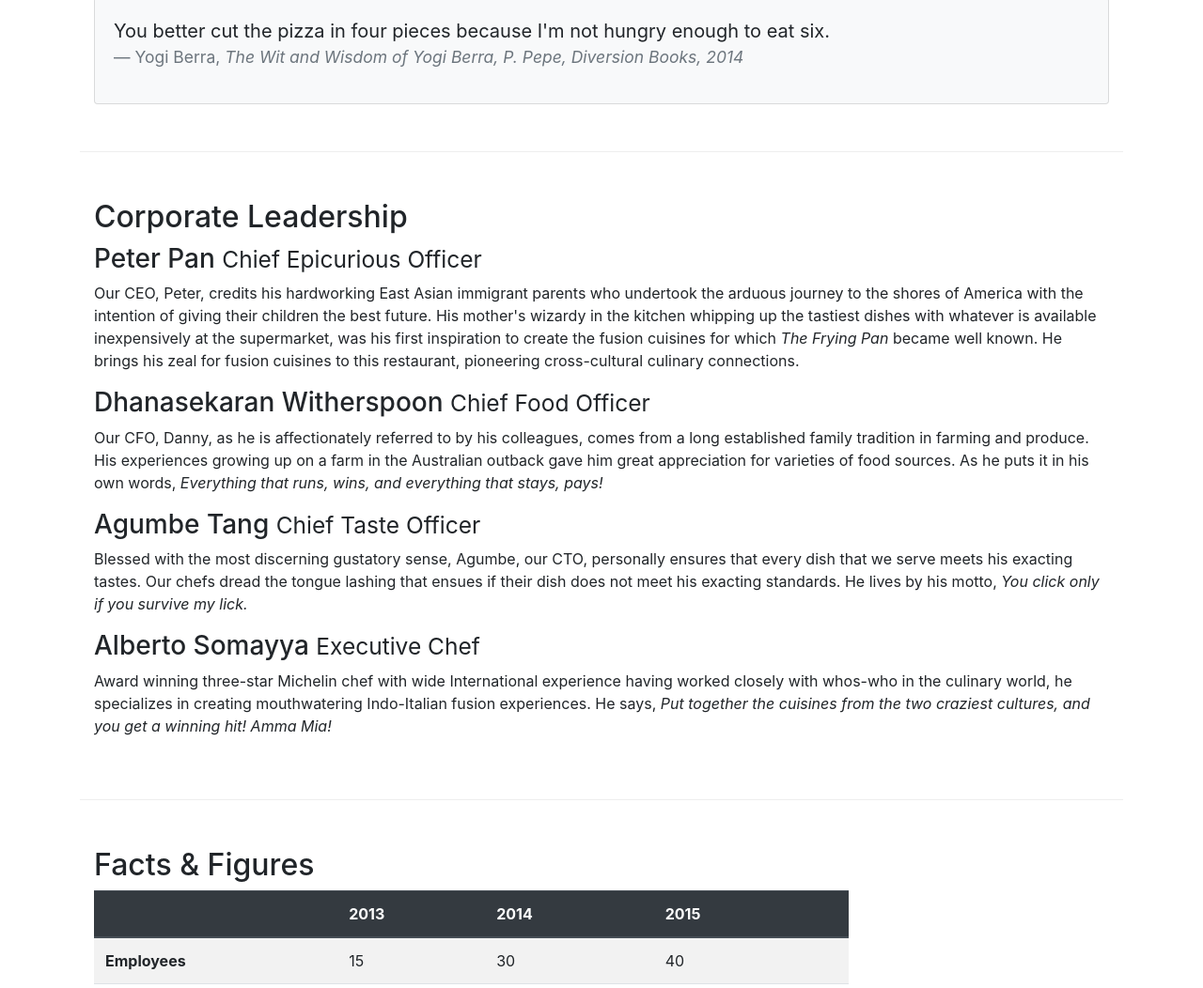
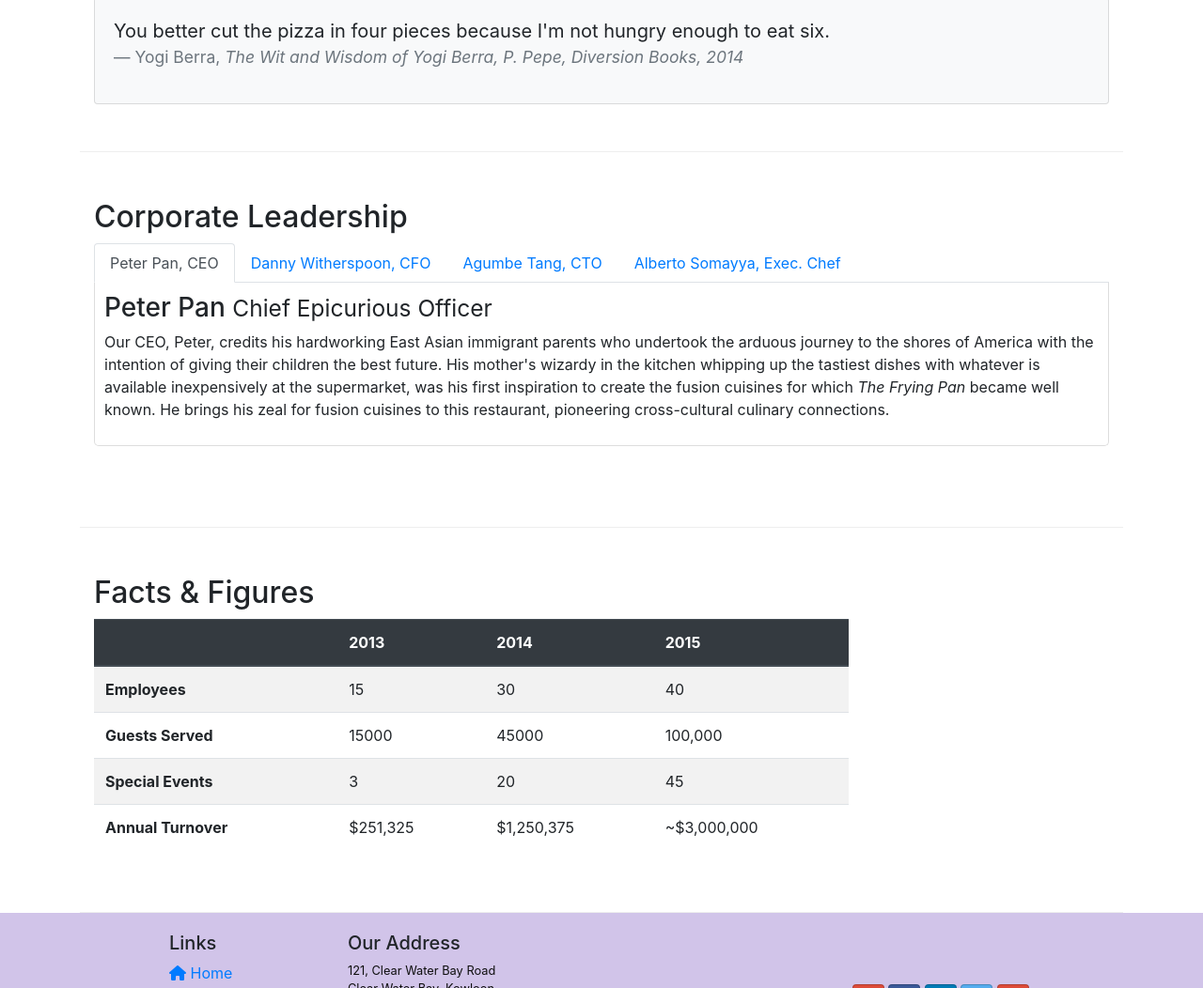
Before and after one commit to memoelgammal/FullstackWebdeveloperCoursera, a website: page aboutus.html in a window 1280 px wide. Shown: the part 791-1843 px from the top of the page at 94% size. Drawn offline with nearby package versions, Linux system fonts and the light colour scheme.

Commit message:
make a tabs

```diff
--- a/aboutus.html
+++ b/aboutus.html
@@ -97,18 +97,43 @@
                 </div>
             </div>
 
-
-            <div class="row row-content">
+            <div class="row row-content" id="leadsTabs">
                 <div class="col-12">
                     <h2>Corporate Leadership</h2>
+
+                    <ul class="nav nav-tabs">
+                        <li class="nav-item">
+                          <a class="nav-link active" href="#peter" role="tab" data-toggle="tab">Peter Pan, CEO</a>
+                        </li>
+                        <li class="nav-item">
+                          <a class="nav-link" href="#danny" role="tab" data-toggle="tab">Danny Witherspoon, CFO</a>
+                        </li>
+                        <li class="nav-item">
+                          <a class="nav-link" href="#agumbe"role="tab" data-toggle="tab">Agumbe Tang, CTO</a>
+                        </li>
+                        <li class="nav-item">
+                          <a class="nav-link" href="#alberto" role="tab" data-toggle="tab">Alberto Somayya, Exec. Chef</a>
+                        </li>
+                    </ul>
+
+                    <div class="tab-content">
+                        <div role="tabpanel" class="tab-pane fade show active" id="peter">
                             <h3>Peter Pan <small>Chief Epicurious Officer</small></h3>
                             <p class=" d-none d-sm-block">Our CEO, Peter, credits his hardworking East Asian immigrant parents who undertook the arduous journey to the shores of America with the intention of giving their children the best future. His mother's wizardy in the kitchen whipping up the tastiest dishes with whatever is available inexpensively at the supermarket, was his first inspiration to create the fusion cuisines for which <em>The Frying Pan</em> became well known. He brings his zeal for fusion cuisines to this restaurant, pioneering cross-cultural culinary connections.</p>
+                        </div>
+                        <div role="tabpanel" class="tab-pane fade" id="danny">
                             <h3>Dhanasekaran Witherspoon <small>Chief Food Officer</small></h3>
                             <p class=" d-none d-sm-block">Our CFO, Danny, as he is affectionately referred to by his colleagues, comes from a long established family tradition in farming and produce. His experiences growing up on a farm in the Australian outback gave him great appreciation for varieties of food sources. As he puts it in his own words, <em>Everything that runs, wins, and everything that stays, pays!</em></p>
+                        </div>
+                        <div role="tabpanel" class="tab-pane fade" id="agumbe">
                             <h3>Agumbe Tang <small>Chief Taste Officer</small></h3>
                             <p class=" d-none d-sm-block">Blessed with the most discerning gustatory sense, Agumbe, our CTO, personally ensures that every dish that we serve meets his exacting tastes. Our chefs dread the tongue lashing that ensues if their dish does not meet his exacting standards. He lives by his motto, <em>You click only if you survive my lick.</em></p>
+                        </div>
+                        <div role="tabpanel" class="tab-pane fade" id="alberto">
                             <h3>Alberto Somayya <small>Executive Chef</small></h3>
                             <p class=" d-none d-sm-block">Award winning three-star Michelin chef with wide International experience having worked closely with whos-who in the culinary world, he specializes in creating mouthwatering Indo-Italian fusion experiences. He says, <em>Put together the cuisines from the two craziest cultures, and you get a winning hit! Amma Mia!</em></p>
+                        </div>
+                    </div>
                 </div>
             </div>
             <div class="row row-content">
--- a/css/styles.css
+++ b/css/styles.css
@@ -37,3 +37,12 @@ body{
 .navbar-dark{
     background-color: #512DA8;
 }
+
+.tab-content{
+    border-right:  1px solid #ddd;
+    border-bottom:  1px solid #ddd;
+    border-left:  1px solid #ddd;
+    border-bottom-right-radius: 5px;
+    border-bottom-left-radius: 5px;
+    padding: 10px;
+}
```
Lines whose indentation alone changed are shown as unchanged.
